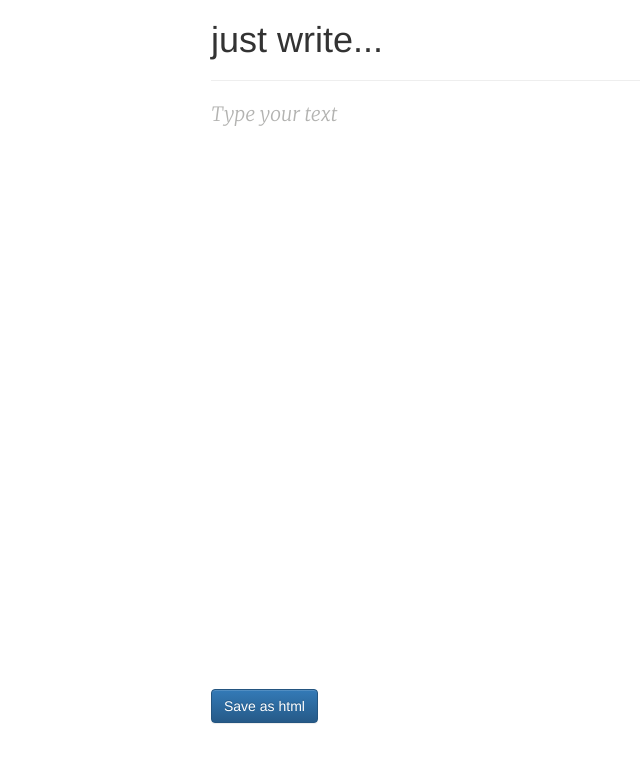
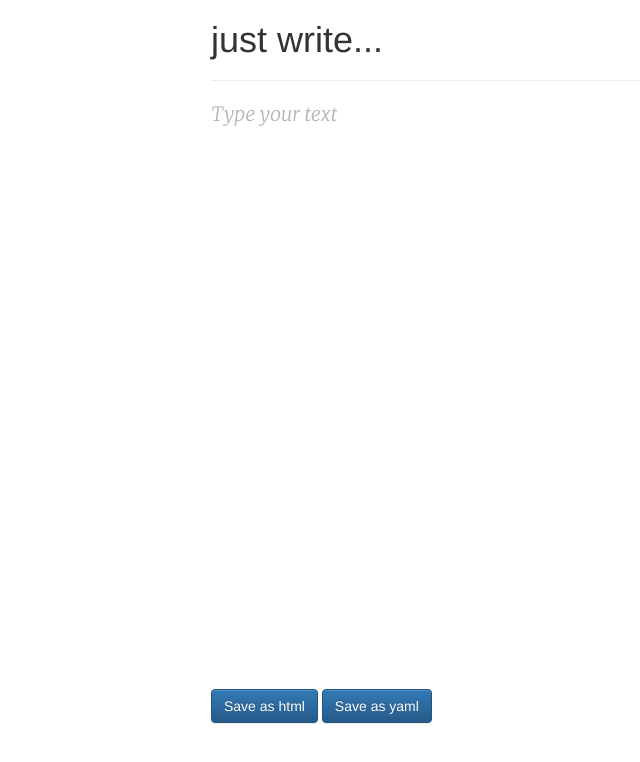
Before and after one commit to kshaffer/peasycomposer, a website: page index.html in a window 1280 px wide. Shown: the whole page, without its empty margins (64-704 px from the left). Drawn offline with nearby package versions, Linux system fonts and the light colour scheme.

Commit message:
add yaml/markdown

```diff
--- a/download.js
+++ b/download.js
@@ -1,6 +1,6 @@
 function download(filename, text) {
   var element = document.createElement('a');
-  element.setAttribute('href', 'data:text/plain;charset=utf-8,' + encodeURIComponent(text));
+  element.setAttribute('href', 'data:text/plain;charset=utf-8,' + encodeURIComponent(text.replace('<p>', '\n<p>').replace('</p>', '</p>\n').replace('<blockquote>', '\n<blockquote>').replace('</blockquote>', '</blockquote>\n').replace('<h2>', '\n<h2>').replace('</h2>', '</h2>\n').replace('<h3>', '\n<h3>').replace('</h3>', '</h3>\n')));
   element.setAttribute('download', filename);
 
   element.style.display = 'none';
@@ -10,3 +10,9 @@ function download(filename, text) {
 
   document.body.removeChild(element);
 }
+
+function make_yaml(text) {
+  var html_text = text.replace('<p>', '\n').replace('</p>', '\n').replace('<blockquote>', '\n> ').replace('</blockquote>', '\n').replace('<h2>', '\n## ').replace('</h2>', '\n').replace('<h3>', '\n### ').replace('</h3>', '\n');
+  var yaml_header = '---\nlayout: post\ntitle: \"\"\nmodified: 2016-09-27 14:41:00 -0400\nimage:\n  feature: filename.jpg\n  teaser: filename-teaser.jpg\n  credit: photographername\n  creditlink: linktosource\nshare: true\ncategories: [category1, category2]\n---\n\n'
+  return yaml_header + html_text;
+}
--- a/index.html
+++ b/index.html
@@ -34,6 +34,7 @@
         <hr/>
         <div type="text" class="editable" name="content" id="content" placeholder="Type content here." style="width: 100%; min-height: 30em; outline: none; font-family: Merriweather; font-size: 1.4em;"></div>
         <button class="btn btn-primary" type="submit" onclick="download('cleanwrite.html', editor.serialize().content.value);">Save as html</button>
+        <button class="btn btn-primary" type="submit" onclick="download('cleanwrite.md', make_yaml(editor.serialize().content.value));">Save as yaml</button>
       </div>
       <div class="col-md-2"></div>
     </div>
```
